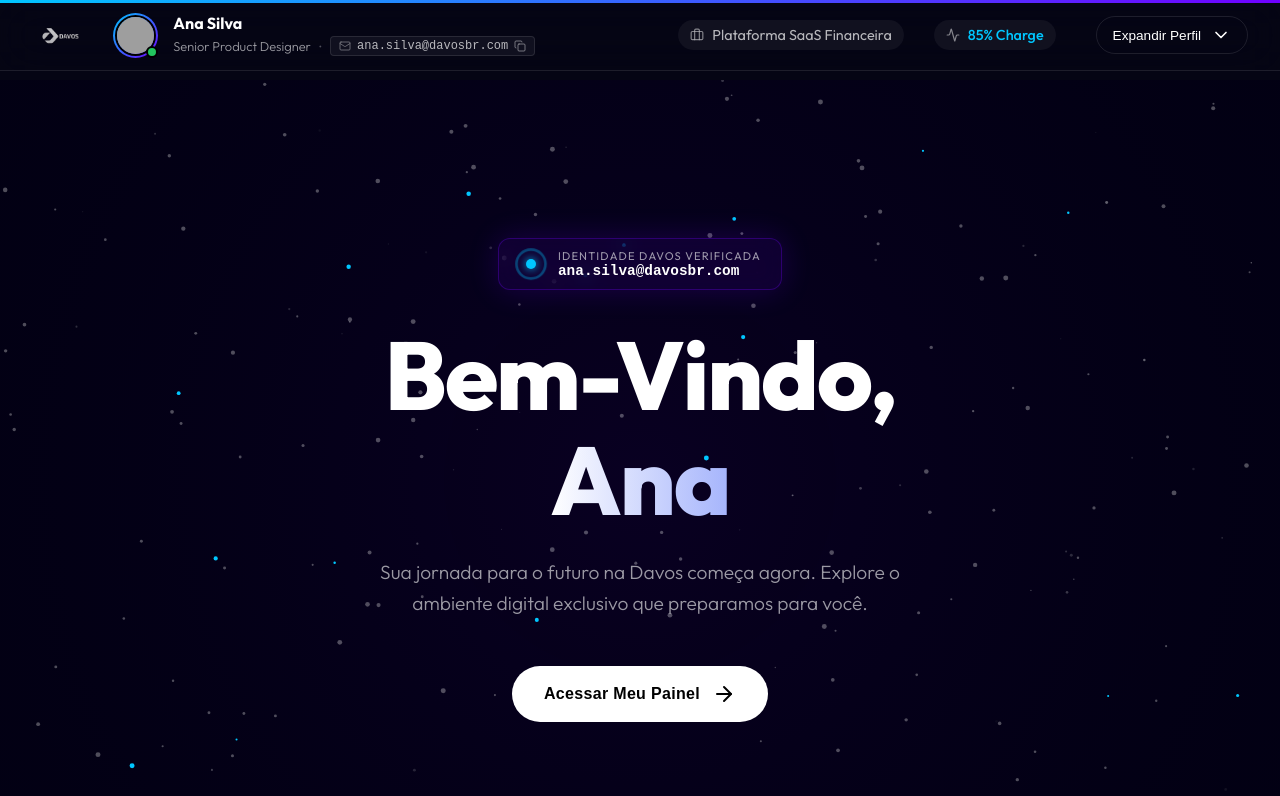
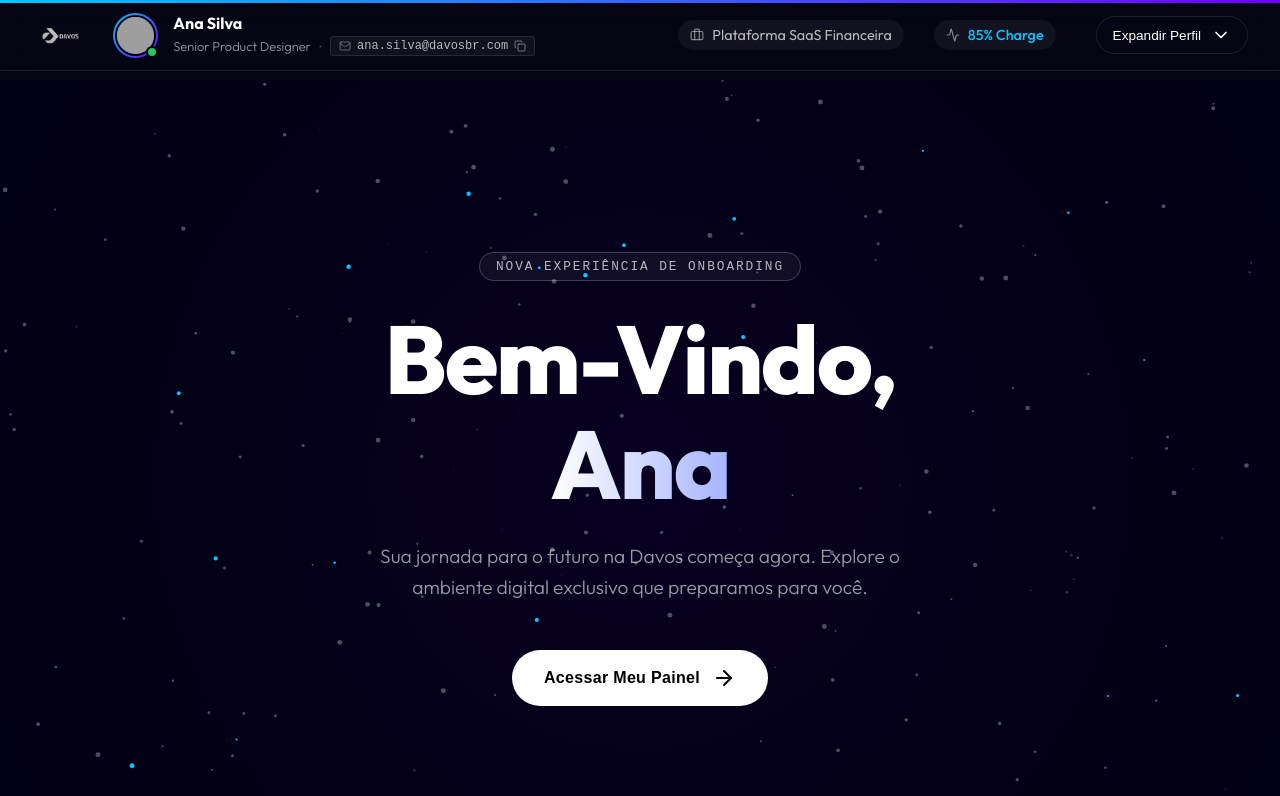
Before and after one commit to astoraoliveira-alt/onboarding, a React (Vite) app: page / in a window 1280 px wide. Shown: the top 796 px of the page. Built offline with nearby package versions, Linux system fonts and the light colour scheme; grey boxes are pictures that could not be loaded.

Commit message:
fix: Removido card 'Identidade Verificada' da Hero section para limpar visual

```diff
--- a/src/components/Hero.css
+++ b/src/components/Hero.css
@@ -158,89 +158,7 @@
     }
 }
 
-/* Account Detection Card */
-.account-detection-card {
-    display: flex;
-    align-items: center;
-    gap: 15px;
-    background: rgba(112, 0, 255, 0.1);
-    border: 1px solid rgba(112, 0, 255, 0.3);
-    padding: 10px 20px;
-    border-radius: 12px;
-    margin-bottom: 2rem;
-    backdrop-filter: blur(10px);
-    box-shadow: 0 0 30px rgba(112, 0, 255, 0.2);
-    animation: popIn 0.5s cubic-bezier(0.175, 0.885, 0.32, 1.275) forwards;
-}
-
-@keyframes popIn {
-    from {
-        transform: scale(0.8);
-        opacity: 0;
-    }
-
-    to {
-        transform: scale(1);
-        opacity: 1;
-    }
-}
-
-.detection-icon {
-    position: relative;
-    width: 24px;
-    height: 24px;
-    display: flex;
-    align-items: center;
-    justify-content: center;
-}
-
-.verified-dot {
-    width: 10px;
-    height: 10px;
-    background: #00c6ff;
-    border-radius: 50%;
-    z-index: 2;
-    box-shadow: 0 0 10px #00c6ff;
-}
-
-.pulse-ring {
-    position: absolute;
-    width: 100%;
-    height: 100%;
-    border: 2px solid #00c6ff;
-    border-radius: 50%;
-    animation: ping 1.5s cubic-bezier(0, 0, 0.2, 1) infinite;
-    opacity: 0.5;
-}
-
-@keyframes ping {
-
-    75%,
-    100% {
-        transform: scale(2);
-        opacity: 0;
-    }
-}
-
-.detection-info {
-    display: flex;
-    flex-direction: column;
-    text-align: left;
-}
-
-.detection-label {
-    font-size: 0.7rem;
-    text-transform: uppercase;
-    letter-spacing: 0.1em;
-    color: rgba(255, 255, 255, 0.6);
-}
-
-.detection-value {
-    font-size: 0.9rem;
-    font-weight: 600;
-    color: #fff;
-    font-family: monospace;
-}
+/* CSS Limpo - Removidos estilos de detecção de conta */
 
 @media (min-width: 768px) {
     .hero-title {
--- a/src/components/Hero.jsx
+++ b/src/components/Hero.jsx
@@ -282,50 +282,15 @@ const ParticleCanvas = () => {
 };
 
 const Hero = ({ employeeName, email }) => {
-    const [detectedAccount, setDetectedAccount] = useState(null);
-
-    useEffect(() => {
-        // 1. Try to get email from URL (Real world onboarding link scenario)
-        const params = new URLSearchParams(window.location.search);
-        const urlEmail = params.get('email');
-
-        // 2. Fallback to prop or mock for demonstration purposes
-        const targetEmail = urlEmail || email || 'ana.silva@davosbr.com';
-
-        // 3. "Detect" logic
-        if (targetEmail && targetEmail.includes('@davosbr.com')) {
-            // Simulate a scanning delay for effect
-            setTimeout(() => {
-                setDetectedAccount(targetEmail);
-            }, 800);
-        }
-    }, [email]);
-
     return (
         <div className="hero-root">
             <ParticleCanvas />
 
             <div className="hero-ui-content">
                 {/* Default Badge */}
-                {!detectedAccount && (
-                    <div className="hero-badge animate-fade-in-up">
-                        <span>Nova Experiência de Onboarding</span>
-                    </div>
-                )}
-
-                {/* Detected Account Badge (Replaces standard badge if found) */}
-                {detectedAccount && (
-                    <div className="account-detection-card animate-pop-in">
-                        <div className="detection-icon">
-                            <div className="pulse-ring"></div>
-                            <div className="verified-dot"></div>
-                        </div>
-                        <div className="detection-info">
-                            <span className="detection-label">Identidade Davos Verificada</span>
-                            <span className="detection-value">{detectedAccount}</span>
-                        </div>
-                    </div>
-                )}
+                <div className="hero-badge animate-fade-in-up">
+                    <span>Nova Experiência de Onboarding</span>
+                </div>
 
                 <h1 className="hero-title">
                     Bem-Vindo,<br />
```
